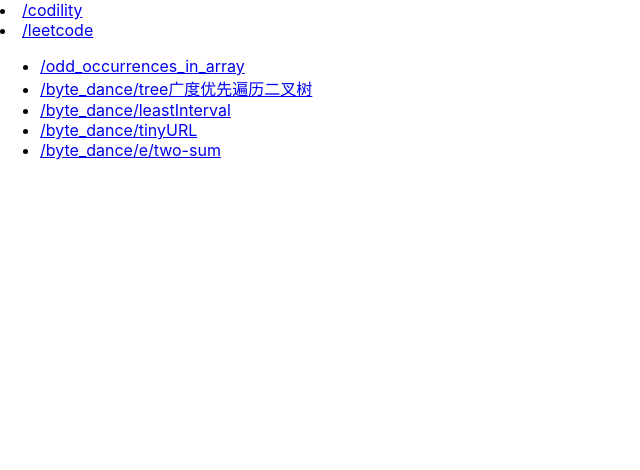
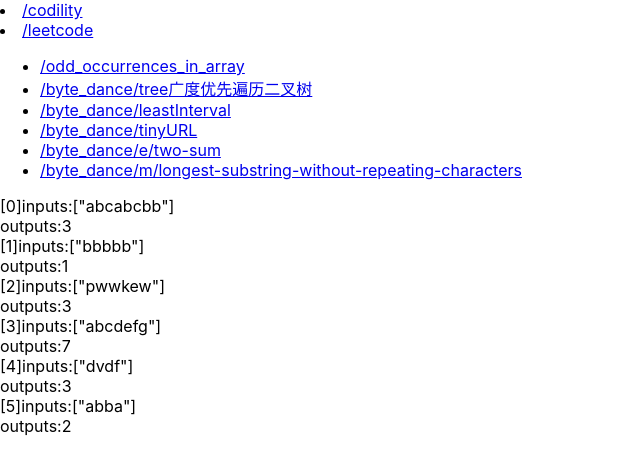
Before and after one commit to sugaE/react-playground, a React (Create React App) app: page /algorithm/leetcode/byte_dance/m/longest-substring-without-repeating-characters in a window 1280 px wide. Shown: the top 470 px of the page, without its empty margins (0-640 px from the left). Built offline with nearby package versions, Linux system fonts and the light colour scheme.

Commit message:
add LengthOfLongestSubstring.js

```diff
--- /dev/null
+++ b/src/LeetCode/byte_dance/LengthOfLongestSubstring.js
@@ -0,0 +1,45 @@
+/*
+* https://leetcode-cn.com/problems/longest-substring-without-repeating-characters/
+* */
+
+const inputs = [
+  ['abcabcbb'], // 3
+  ['bbbbb'], // 1
+  ['pwwkew'], // 3
+  ['abcdefg'], // 7
+  ['dvdf'], // 3
+  ['abba'], // 2
+];
+
+/**
+ * @param {string} s
+ * @return {number}
+ */
+let lengthOfLongestSubstring = function(s) {
+  // let res=Array.from({length:s.length})
+  let max = 0;
+  let map = new Map();
+  // console.log('\n');
+  let lastd = -1;
+  for (let i = 0; i < s.length; i++) {
+    let lasti = map.get(s[i]);
+    if (lasti === undefined) {
+      lasti = -1;
+    } else {
+      lastd = Math.max(lastd, lasti);
+    }
+    // i = lasti;
+    // lastd = lasti < 0 ? lastd : i;
+    max = Math.max(max, i - lastd);
+    map.set(s[i], i);
+    // console.log(map, lasti, lastd, max);
+  }
+
+  return max;
+};
+
+function solution(n) {
+  return lengthOfLongestSubstring(...n);
+}
+
+export default {inputs, solution};
--- a/src/LeetCode/routes.js
+++ b/src/LeetCode/routes.js
@@ -9,6 +9,7 @@
 import BDleastInterval from './byte_dance/LeastInterval';
 import BDTinyURL from './byte_dance/TinyURL';
 import EtwoSum from './byte_dance/EtwoSum';
+import LengthOfLongestSubstring from './byte_dance/LengthOfLongestSubstring';
 
 const routes = [
   {
@@ -39,6 +40,11 @@
     function: EtwoSum,
   },
 
+  {
+    path: '/byte_dance/m/longest-substring-without-repeating-characters',
+    function: LengthOfLongestSubstring,
+  },
+
 ];
 
 export default routes;
```
